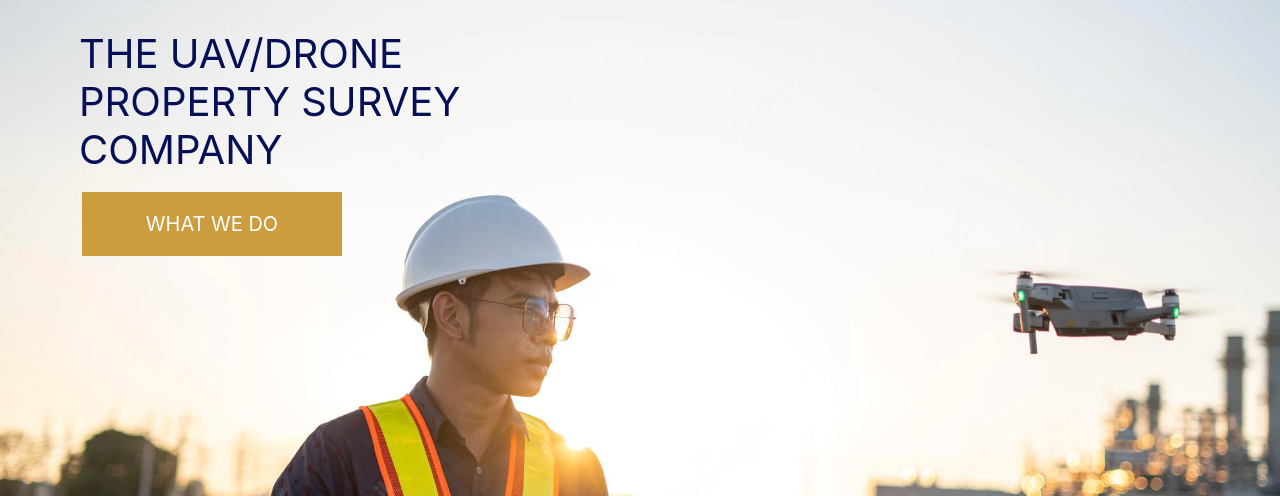
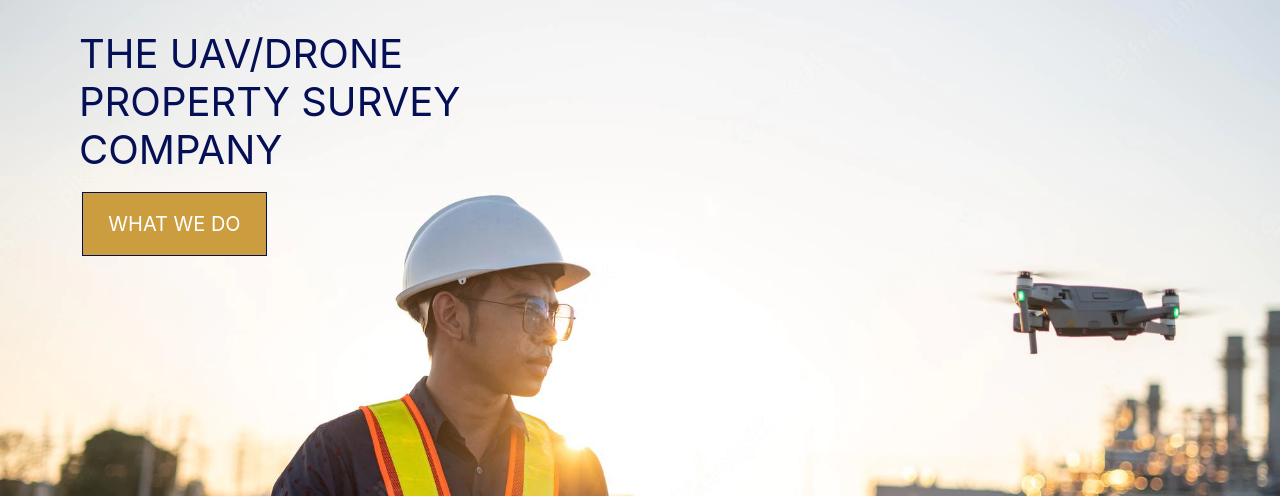
Before and after one commit to RicardoIT-Web/c-soars_ltd, a Django app: page / in a window 1280 px wide. Shown: the part 74-570 px from the top of the page. Run offline with Django 3.2, Linux system fonts and the light colour scheme; some libraries are stand-ins or nearby versions.

Commit message:
complete home page  main header and css

```diff
--- a/static/css/base.css
+++ b/static/css/base.css
@@ -29,6 +29,10 @@ body {
     color: green;
 } */
 
+img {
+    height: 50px;
+}
+
 #topnav {
     background: #050f56
 }
@@ -53,9 +57,10 @@ body {
 .what-we-do-button {
     background: #cb9d3f;
     color: white;
-    min-width: 260px;
+    min-width: 185px;
     margin-left: -61px;
     margin-top: -30px;
+    border-color: #050f56;
 }
 
 .btn-black {
@@ -107,7 +112,3 @@ body {
           padding-top: 164px;
       }
   }
-
-img {
-    height: 50px;
-}
```
